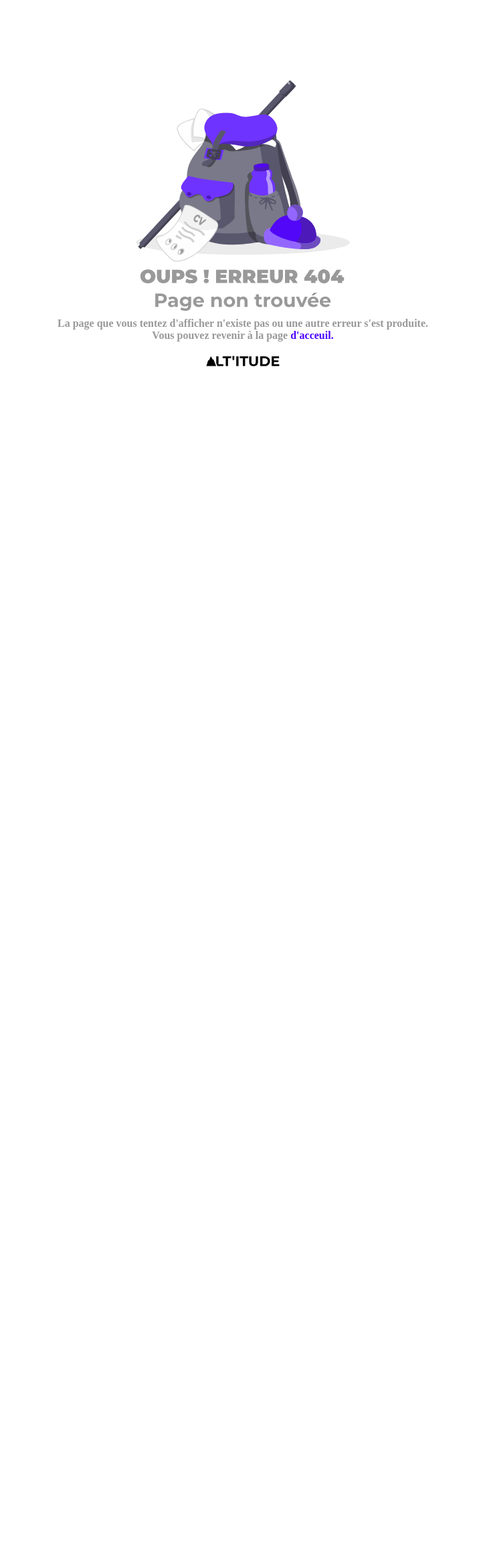
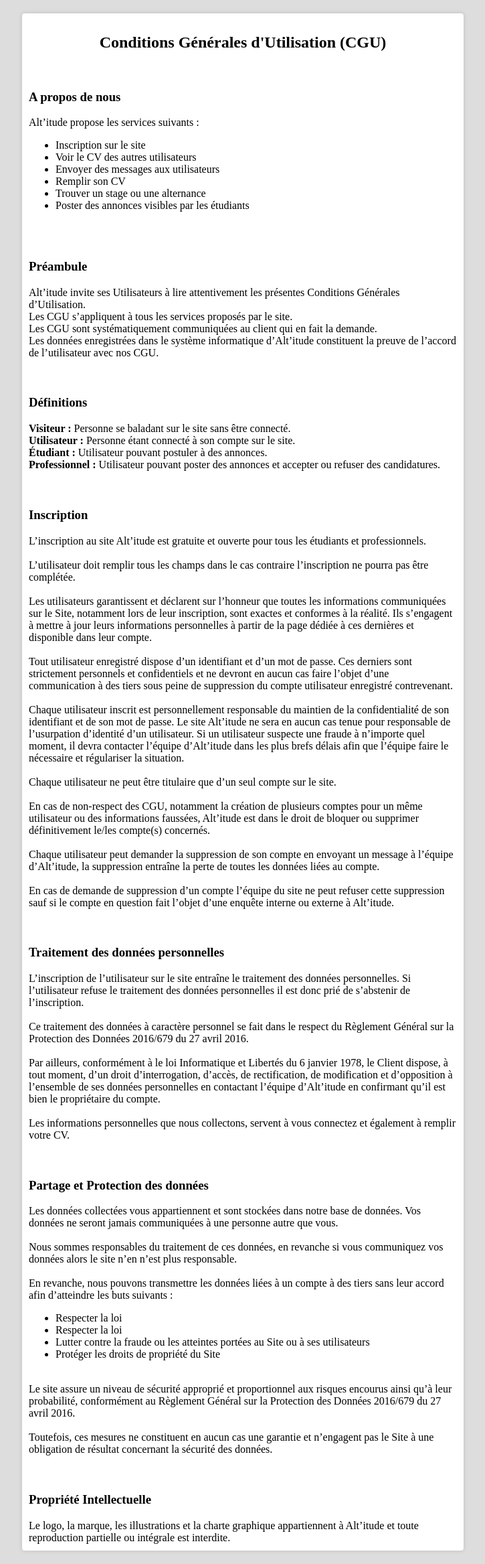
Before and after one commit to JenkoXPlay/ProjetTUT, a PHP site: page /conditions in a window 1280 px wide. Shown: the whole page at 67% size, without its empty margins (277-1002 px from the left). Before the commit the page ends 547 px from the top, so only its background shows below. Run offline with PHP 8.4, Linux system fonts and the light colour scheme; some libraries are stand-ins or nearby versions.

Commit message:
Ajout des cgu

```diff
--- /dev/null
+++ b/cgu.php
@@ -0,0 +1,95 @@
+<html>
+    <head>
+        <title>Alt'itude - Trouvez un emploi à votre hauteur !</title>
+        <meta charset="utf-8" />
+        <link rel="icon" href="/img/favicon.svg" />
+        <link rel="stylesheet" href="/css/spectre-exp.min.css" />
+        <link rel="stylesheet" href="/css/spectre-icons.min.css" />
+        <link rel="stylesheet" href="/css/spectre.min.css" />
+        <link rel="stylesheet" href="/css/style.css" />
+        <link rel="stylesheet" href="/css/global.css" />
+        <script src="/js/jquery.min.js"></script>
+    </head>
+    <body class="bodyCGU">
+
+        <div class="panelCGU">
+            <h2>Conditions Générales d'Utilisation (CGU)</h2>
+
+            <br />
+
+            <div class="contentCGU">
+
+                <h3>A propos de nous</h3>
+                Alt’itude propose les services suivants :<br />
+                <ul>
+                    <li>Inscription sur le site</li>
+                    <li>Voir le CV des autres utilisateurs</li>
+                    <li>Envoyer des messages aux utilisateurs</li>
+                    <li>Remplir son CV</li>
+                    <li>Trouver un stage ou une alternance</li>
+                    <li>Poster des annonces visibles par les étudiants</li>
+                </ul>
+
+                <br /><br />
+
+                <h3>Préambule</h3>
+                Alt’itude invite ses Utilisateurs à lire attentivement les présentes Conditions Générales d’Utilisation.<br />
+                Les CGU s’appliquent à tous les services proposés par le site.<br />
+                Les CGU sont systématiquement communiquées au client qui en fait la demande.<br />
+                Les données enregistrées dans le système informatique d’Alt’itude constituent la preuve de l’accord de l’utilisateur avec nos CGU.<br />
+
+                <br /><br />
+
+                <h3>Définitions</h3>
+                <b>Visiteur :</b> Personne se baladant sur le site sans être connecté.<br />
+                <b>Utilisateur :</b> Personne étant connecté à son compte sur le site.<br />
+                <b>Étudiant :</b> Utilisateur pouvant postuler à des annonces.<br />
+                <b>Professionnel :</b> Utilisateur pouvant poster des annonces et accepter ou refuser des candidatures.<br />
+
+                <br /><br />
+
+                <h3>Inscription</h3>
+                L’inscription au site Alt’itude est gratuite et ouverte pour tous les étudiants et professionnels.<br /><br />
+                L’utilisateur doit remplir tous les champs dans le cas contraire l’inscription ne pourra pas être complétée.<br /><br />
+                Les utilisateurs garantissent et déclarent sur l’honneur que toutes les informations communiquées sur le Site, notamment lors de leur inscription, sont exactes et conformes à la réalité. Ils s’engagent à mettre à jour leurs informations personnelles à partir de la page dédiée à ces dernières et disponible dans leur compte.<br /><br />
+                Tout utilisateur enregistré dispose d’un identifiant et d’un mot de passe. Ces derniers sont strictement personnels et confidentiels et ne devront en aucun cas faire l’objet d’une communication à des tiers sous peine de suppression du compte utilisateur enregistré contrevenant.<br /><br />
+                Chaque utilisateur inscrit est personnellement responsable du maintien de la confidentialité de son identifiant et de son mot de passe. Le site Alt’itude ne sera en aucun cas tenue pour responsable de l’usurpation d’identité d’un utilisateur. Si un utilisateur suspecte une fraude à n’importe quel moment, il devra contacter l’équipe d’Alt’itude dans les plus brefs délais afin que l’équipe faire le nécessaire et régulariser la situation.<br /><br />
+                Chaque utilisateur ne peut être titulaire que d’un seul compte sur le site.<br /><br />
+                En cas de non-respect des CGU, notamment la création de plusieurs comptes pour un même utilisateur ou des informations faussées, Alt’itude est dans le droit de bloquer ou supprimer définitivement le/les compte(s) concernés.<br /><br />
+                Chaque utilisateur peut demander la suppression de son compte en envoyant un message à l’équipe d’Alt’itude, la suppression entraîne la perte de toutes les données liées au compte.<br /><br />
+                En cas de demande de suppression d’un compte l’équipe du site ne peut refuser cette suppression sauf si le compte en question fait l’objet d’une enquête interne ou externe à Alt’itude.<br />
+
+                <br /><br />
+
+                <h3>Traitement des données personnelles</h3>
+                L’inscription de l’utilisateur sur le site entraîne le traitement des données personnelles. Si l’utilisateur refuse le traitement des données personnelles il est donc prié de s’abstenir de l’inscription.<br /><br />
+                Ce traitement des données à caractère personnel se fait dans le respect du Règlement Général sur la Protection des Données 2016/679 du 27 avril 2016.<br /><br />
+                Par ailleurs, conformément à le loi Informatique et Libertés du 6 janvier 1978, le Client dispose, à tout moment, d’un droit d’interrogation, d’accès, de rectification, de modification et d’opposition à l’ensemble de ses données personnelles en contactant l’équipe d’Alt’itude en confirmant qu’il est bien le propriétaire du compte.<br /><br />
+                Les informations personnelles que nous collectons, servent à vous connectez et également à remplir votre CV.<br />
+
+                <br /><br />
+
+                <h3>Partage et Protection des données</h3>
+                Les données collectées vous appartiennent et sont stockées dans notre base de données. Vos données ne seront jamais communiquées à une personne autre que vous.<br /><br />
+                Nous sommes responsables du traitement de ces données, en revanche si vous communiquez vos données alors le site n’en n’est plus responsable.<br /><br />
+                En revanche, nous pouvons transmettre les données liées à un compte à des tiers sans leur accord afin d’atteindre les buts suivants :
+                <ul>
+                    <li>Respecter la loi</li>
+                    <li>Respecter la loi</li>
+                    <li>Lutter contre la fraude ou les atteintes portées au Site ou à ses utilisateurs</li>
+                    <li>Protéger les droits de propriété du Site</li>
+                </ul><br />
+                Le site assure un niveau de sécurité approprié et proportionnel aux risques encourus ainsi qu’à leur probabilité, conformément au Règlement Général sur la Protection des Données 2016/679 du 27 avril 2016.<br /><br />
+                Toutefois, ces mesures ne constituent en aucun cas une garantie et n’engagent pas le Site à une obligation de résultat concernant la sécurité des données.<br />
+
+                <br /><br />
+
+                <h3>Propriété Intellectuelle</h3>
+                Le logo, la marque, les illustrations et la charte graphique appartiennent à Alt’itude et toute reproduction partielle ou intégrale est interdite.
+
+            </div>
+
+        </div>
+
+    </body>
+</html>
--- a/css/style.css
+++ b/css/style.css
@@ -714,3 +714,26 @@
     margin: 0 auto;
 }
 /* panelContact */
+
+/* panelCGU */
+.bodyCGU {
+    background: rgb(221, 221, 221);
+    padding: 0;
+    margin: 0;
+}
+.bodyCGU .panelCGU {
+    width: 50%;
+    background: #fff;
+    box-shadow: 0 0 6px rgba(0, 0, 0, 0.15);
+    text-align: center;
+    padding: 10px;
+    border-radius: 4px;
+    margin: 0 auto;
+    margin-top: 20px;
+    margin-bottom: 20px;
+}
+.bodyCGU .panelCGU .contentCGU {
+    text-align: left;
+    width: 100%;
+}
+/* panelCGU */
--- a/footer.php
+++ b/footer.php
@@ -18,6 +18,7 @@
                     <a href="/contact">Nous contacter</a>
                     <a href="/equipe">L'équipe</a>
                     <a href="/avenir">Fonctionnalités à venir</a>
+                    <a href="/conditions" target="_blank">CGU</a>
                 </div>
 
                 <div class="section">
--- a/register.php
+++ b/register.php
@@ -58,7 +58,7 @@
                             <input type="number" name="departement" class="inputHype" placeholder="Ex: 62" />
 
                         <br /><br />
-                        <center><i>En vous inscrivant vous acceptez les <a href="">C.G.U</a></i></center>
+                        <center><i>En vous inscrivant vous acceptez les <a href="/conditions" target="_blank">C.G.U</a></i></center>
 
                         <br /><br />
                         <center>
--- a/routeur.php
+++ b/routeur.php
@@ -64,6 +64,7 @@
 $router->setRoutes('/equipe', 'equipe.php');
 $router->setRoutes('/avenir', 'avenir.php');
 $router->setRoutes('/contact', 'contact.php');
+$router->setRoutes('/conditions', 'cgu.php');
 $router->setRoutes('/maintenance', 'maintenance.php');
 $router->setRoutes('/erreur', 'erreur.php');
 $router->setOtherwise('page', 'erreur.php');
```
Also changed, not shown: 1 other file.
